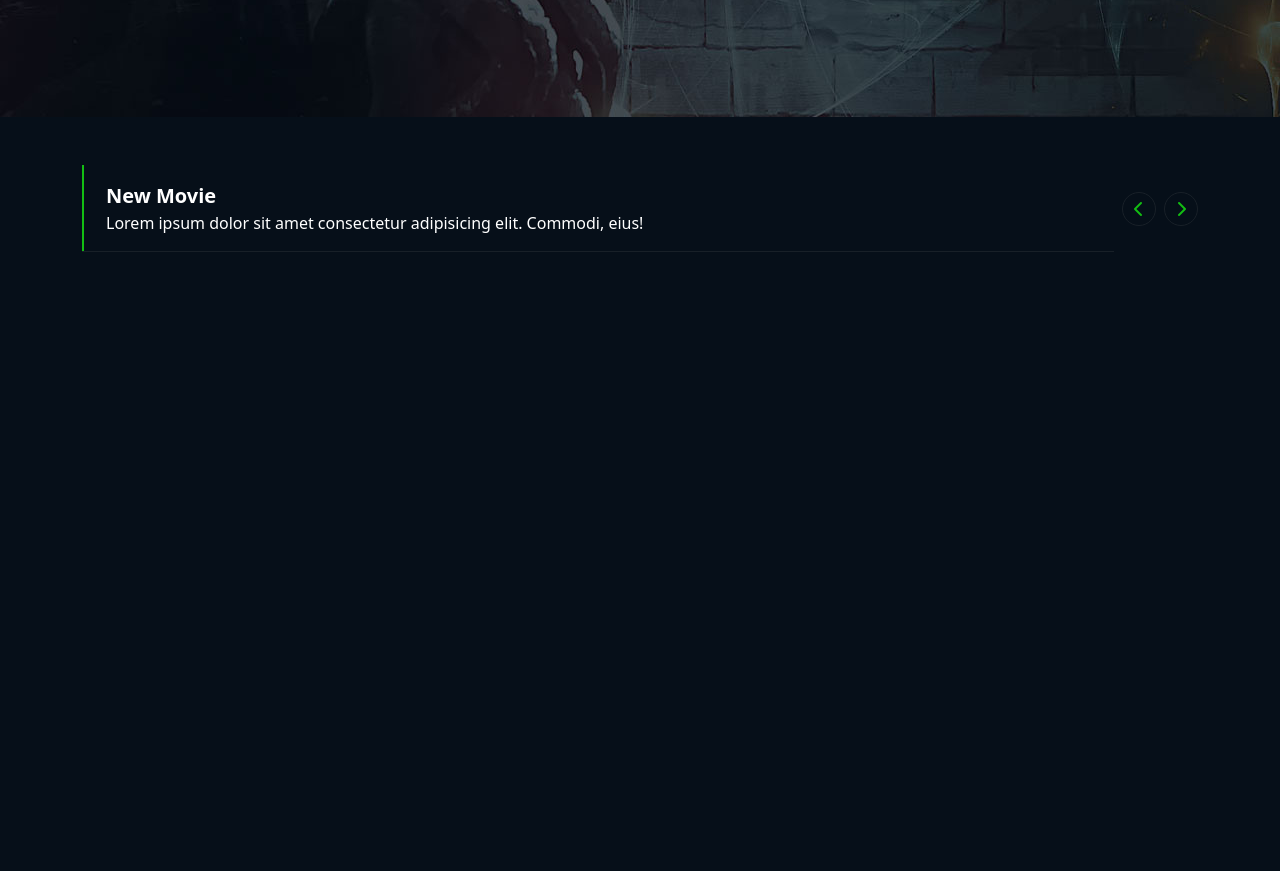
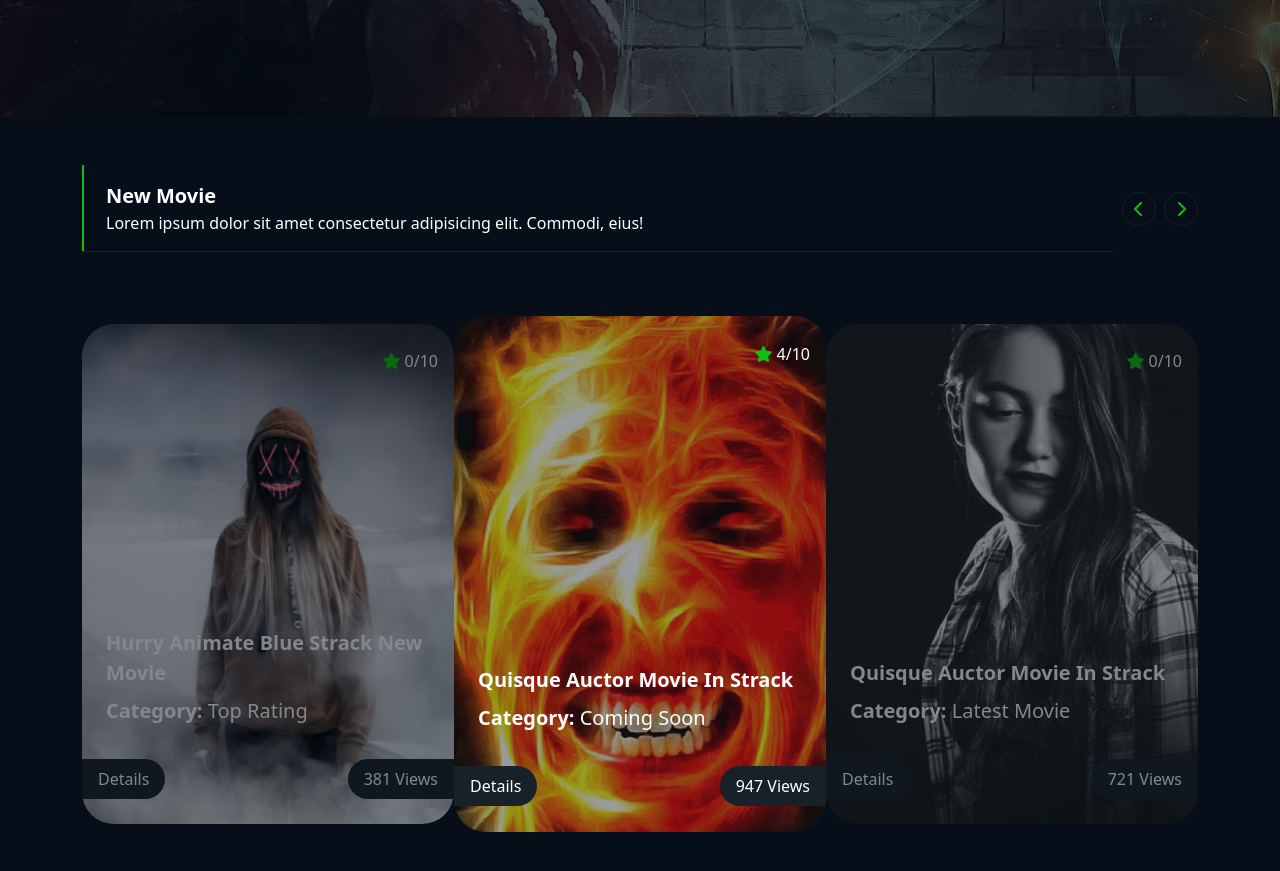
Before and after one commit to LeonardoMartignoni/proj-html-vuejs, a plain HTML site: page index.html in a window 1280 px wide. Shown: the part 643-1514 px from the top of the page. Before the commit the page ends 943 px from the top, so only its background shows below. Drawn offline with nearby package versions, Linux system fonts and the light colour scheme; a script that the page names is missing.

Commit message:
Added new movie section

```diff
--- a/css/style.css
+++ b/css/style.css
@@ -28,6 +28,12 @@ body {
 .btn_primary:hover {
   background-color: var(--text-color);
   color: var(--secondary-color);
+}
+
+img {
+  width: 100%;
+  height: 100%;
+  object-fit: cover;
 }
 
 /* Header */
@@ -99,3 +105,30 @@ body {
   border: 1px solid var(--contrast-color);
   background-color: transparent;
 }
+
+.movie_image {
+  opacity: 60%;
+}
+
+.movie_content_side {
+  opacity: 50%;
+  height: 500px;
+}
+
+.movie_image_text {
+  bottom: 10%;
+}
+
+.movie_info {
+  bottom: 5%;
+}
+
+.movie_views,
+.movie_details {
+  background-color: var(--contrast-color);
+}
+
+.movie_star {
+  top: 5%;
+  right: 0;
+}
--- a/index.html
+++ b/index.html
@@ -165,7 +165,7 @@
 	<!-- SECTION NEW MOVIE -->
 	<section class="new_movie py-5">
 		<div class="container">
-			<div class="section_header d-flex justify-content-between">
+			<div class="section_header d-flex justify-content-between mb-5">
 				<div class="section_texts py-3 ps-4 flex-grow-1">
 					<span class="heading_text d-block fw-bold fs-5">New Movie</span>
 					<span class="heading_paragraph d-block">Lorem ipsum dolor sit amet consectetur adipisicing elit. Commodi,
@@ -181,6 +181,87 @@
 					</button>
 				</div>
 			</div>
+
+			<div class="row row-cols-3 g-0 d-flex align-items-center">
+				<div class="col">
+					<div class="movie_content_side position-relative">
+
+						<!-- MOVIE BANNER IMAGE -->
+						<img class="movie_image_side rounded-5" src="./img/1.jpg" alt="Movie Banner">
+
+						<!-- MOVIE NAME AND CATEGORY -->
+						<div class="movie_image_text p-4 position-absolute my-4">
+							<span class="fw-bold fs-5 d-block mb-2">Hurry Animate Blue Strack New Movie</span>
+							<span class="fw-bold fs-5">Category: <span class="fw-normal">Top Rating</span></span>
+						</div>
+
+						<!-- MOVIE DETAILS AND VIEWS -->
+						<div class="movie_info position-absolute d-flex justify-content-between w-100">
+							<span class="movie_details py-2 px-3 rounded-start rounded-pill">Details</span>
+							<span class="movie_views py-2 px-3 rounded-end rounded-pill">381 Views</span>
+						</div>
+
+						<!-- MOVIE RATING STARS -->
+						<div class="movie_star position-absolute me-3">
+							<i class="fa-solid fa-star primary_text"></i>
+							<span>0/10</span>
+						</div>
+
+					</div>
+				</div>
+				<div class="col">
+					<div class="movie_content position-relative">
+
+						<!-- MOVIE BANNER IMAGE -->
+						<img class="movie_image rounded-5" src="./img/2.jpg" alt="Movie Banner">
+
+						<!-- MOVIE NAME AND CATEGORY -->
+						<div class="movie_image_text p-4 position-absolute my-4">
+							<span class="fw-bold fs-5 d-block mb-2">Quisque Auctor Movie In Strack</span>
+							<span class="fw-bold fs-5">Category: <span class="fw-normal">Coming Soon</span></span>
+						</div>
+
+						<!-- MOVIE DETAILS AND VIEWS -->
+						<div class="movie_info position-absolute d-flex justify-content-between w-100">
+							<span class="movie_details py-2 px-3 rounded-start rounded-pill">Details</span>
+							<span class="movie_views py-2 px-3 rounded-end rounded-pill">947 Views</span>
+						</div>
+
+						<!-- MOVIE RATING STARS -->
+						<div class="movie_star position-absolute me-3">
+							<i class="fa-solid fa-star primary_text"></i>
+							<span>4/10</span>
+						</div>
+
+					</div>
+				</div>
+				<div class="col">
+					<div class="movie_content_side position-relative my-4">
+
+						<!-- MOVIE BANNER IMAGE -->
+						<img class="movie_image_side rounded-5" src="./img/5.jpg" alt="Movie Banner">
+
+						<!-- MOVIE NAME AND CATEGORY -->
+						<div class="movie_image_text p-4 position-absolute my-4">
+							<span class="fw-bold fs-5 d-block mb-2">Quisque Auctor Movie In Strack</span>
+							<span class="fw-bold fs-5">Category: <span class="fw-normal">Latest Movie</span></span>
+						</div>
+
+						<!-- MOVIE DETAILS AND VIEWS -->
+						<div class="movie_info position-absolute d-flex justify-content-between w-100">
+							<span class="movie_details py-2 px-3 rounded-start rounded-pill">Details</span>
+							<span class="movie_views py-2 px-3 rounded-end rounded-pill">721 Views</span>
+						</div>
+
+						<!-- MOVIE RATING STARS -->
+						<div class="movie_star position-absolute me-3">
+							<i class="fa-solid fa-star primary_text"></i>
+							<span>0/10</span>
+						</div>
+
+					</div>
+				</div>
+			</div>
 		</div>
 	</section>
 
```
Also changed, not shown: img/1.jpg (added), img/2.jpg (added), img/5.jpg (added).
